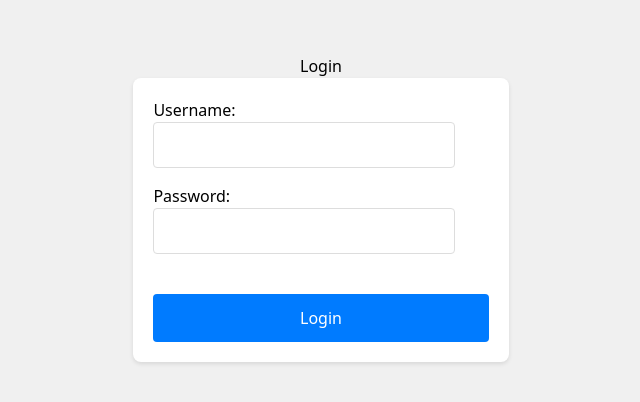
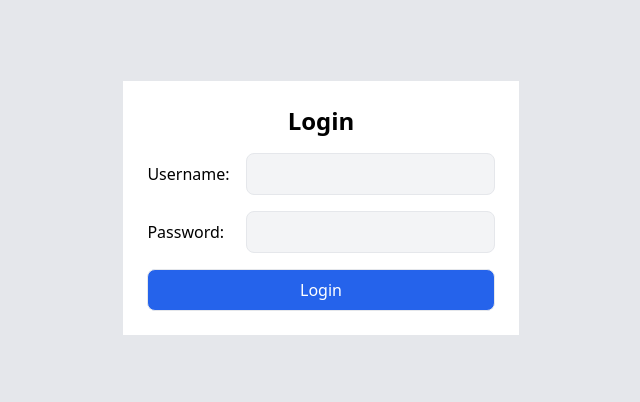
Before and after one commit to Jumanazar04/6-dars, a React (Create React App) app: page /login in a window 1280 px wide. Shown: the part 192-594 px from the top of the page, without its empty margins (319-959 px from the left). Built offline with nearby package versions, Linux system fonts and the light colour scheme.

Commit message:
fix: commit

```diff
--- a/src/App.js
+++ b/src/App.js
@@ -1,16 +1,19 @@
+import React from 'react';
 import { BrowserRouter, Route, Routes } from 'react-router-dom';
 import './App.css';
 import Layout from './components/Layout/Layout';
+
 import Home from './components/pages/Home/Home';
 import Shop from './components/pages/Shop/Shop';
 import About from './components/pages/About/About';
 import Contact from './components/pages/Contact/Contact';
-import Login from './components/pages/Login';
-import SingleProduct from './components/pages/SingleProduct';
+const Login = React.lazy(() => import("./components/pages/Login")) ;
+const SingleProduct = React.lazy(() => import('./components/pages/SingleProduct'))
+
+
+
 
 function App() {
-  const nam = 0;
-  console.log(nam);
   return (
     <>
       <BrowserRouter>
--- a/src/components/pages/Login.jsx
+++ b/src/components/pages/Login.jsx
@@ -1,60 +1,62 @@
 import React, { useState } from 'react';
-import style from './Login.module.css'
 import { useNavigate } from 'react-router-dom';
-import axios from 'axios';
 
 const Login = () => {
-    const [username, setUsername] = useState();
-    const [password, setPassword] = useState();
-    const navigate = useNavigate();
-    const handleLogin = async () => {
+  const [username, setUsername] = useState('');
+  const [password, setPassword] = useState('');
+  const history = useNavigate();
+
+  const handleLogin = async (e) => {
+    e.preventDefault();
+
     try {
-            const response = await axios.post('https://localhost:9001/auth', {
-                login: username,
-                password: password
+      const response = await fetch('https://test-ecommerce-gamma.vercel.app/auth ', {
+        method: 'POST',
+        headers: {
+          'Content-Type': 'application/json',
+        },
+        body: JSON.stringify({ username, password }),
       });
-            console.log(username, password);
-            if (!response.ok) {
-                throw new Error('Login failed');
+
+      if (response.ok) {
+        const data = await response.json();
+        localStorage.setItem('token', data.token);
+        history.push('/home');
+      } else {
+        alert('Invalid credentials. Please try again.');
       }
-
-            const data = await response.json();
-            const token = data.token;
-
-            localStorage.setItem('token', token);
-
-            navigate.push('/home');
     } catch (error) {
-            console.error('Login error:', error.message);
+      console.error('Login error:', error);
+      alert('An error occurred. Please try again later.');
     }
   };
 
   return (
-        <div className={style.body}>
-            <h2>Login</h2>
-            <form className={style.form} onSubmit={handleLogin}>
-                <label className='label'>Username:</label>
+    <div className='w-screen h-screen bg-gray-200 flex items-center justify-center'>
+        <div className='p-6 bg-white text-center'>
+        <h2 className='text-2xl font-bold mb-4'>Login</h2>
+        <form className='flex gap-4 flex-col' onSubmit={handleLogin}>
+            <div className='flex justify-between gap-4 items-center'>
+            <label>Username:</label>
             <input
-                    className={style.input}
+                className='p-2 border rounded-lg bg-gray-100'
                 type="text"
                 value={username}
                 onChange={(e) => setUsername(e.target.value)}
-                    required
             />
-                <br />
-                <label className='label'>Password:</label>
-                <div className={style.hideButton}>
+            </div>
+            <div className='flex justify-between gap-4 items-center'>
+            <label>Password:</label>
             <input
-                        className={style.input}
+                className='p-2 border rounded-lg bg-gray-100'
                 type="password"
                 value={password}
                 onChange={(e) => setPassword(e.target.value)}
-                        required
             />
             </div>
-                <br />
-                <button className={style.button} type="button">Login</button>
+            <button className='border rounded-lg p-2 bg-blue-600 text-white' type="submit">Login</button>
         </form>
+        </div>
     </div>
   );
 };
--- a/src/components/pages/SingleProduct.jsx
+++ b/src/components/pages/SingleProduct.jsx
@@ -13,7 +13,7 @@ const SingleProduct = () => {
                 const response = await fetch('https://test-ecommerce-gamma.vercel.app/products');
                 const data = await response.json();
 
-                const foundCard = data.find((el) => el.id === params.id);
+                const foundCard = data.find((el) => +el.id === +params.id);
 
                 if (foundCard) {
                     setCard(foundCard);
@@ -29,7 +29,7 @@ const SingleProduct = () => {
     }, [params.id]);
 
     if (!card) {
-        return <div>Loading...</div>;
+        return <div className='.container text-center my-4 font-bold text-3xl'>Loading...</div>;
     }
 
 
```
Lines whose indentation alone changed are shown as unchanged.
